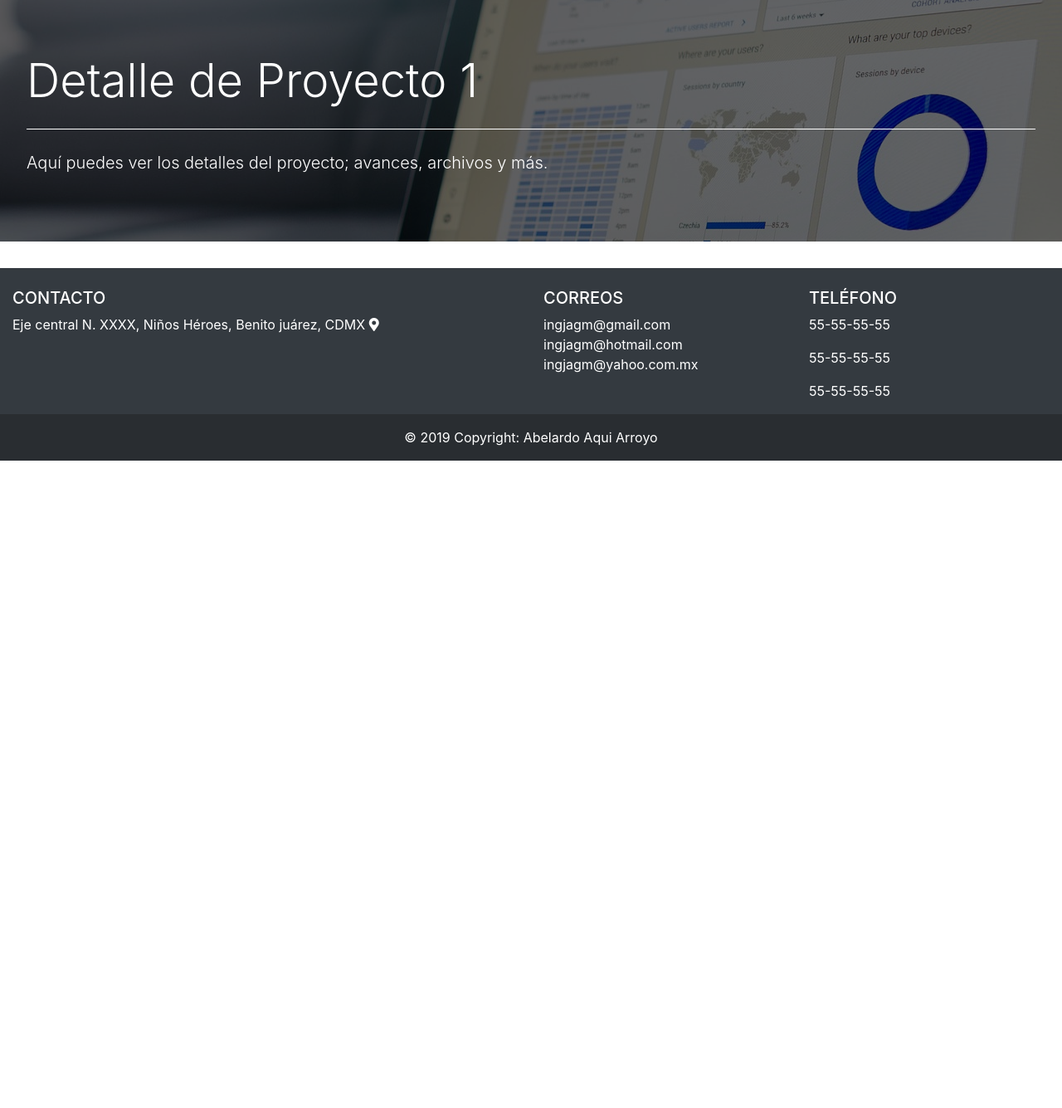
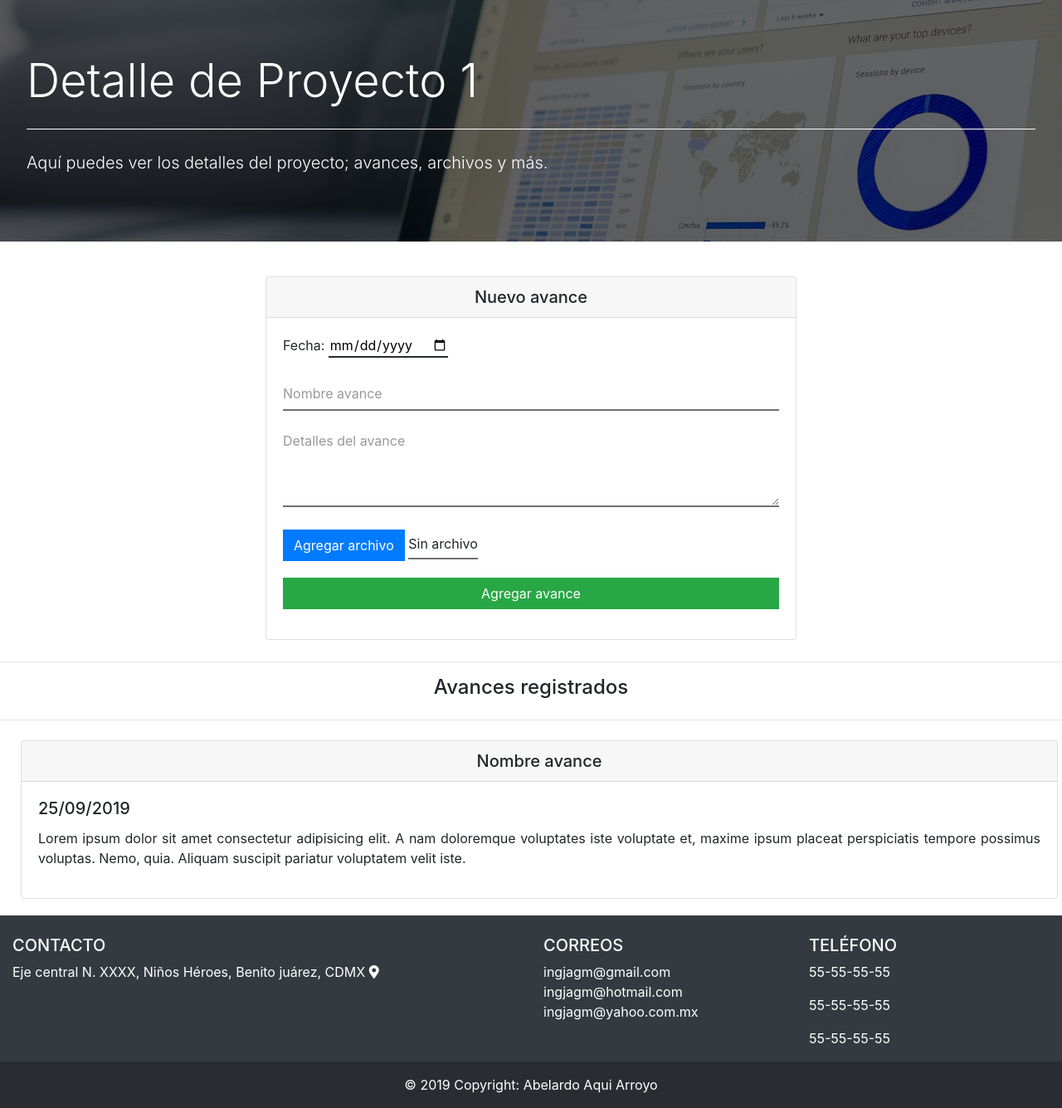
Before and after one commit to TecAbel/ProjectsMan, a PHP site: page /infoProyecto in a window 1280 px wide. Shown: the whole page at 83% size. Before the commit the page ends 555 px from the top, so only its background shows below. Run offline with PHP 8.4, Linux system fonts and the light colour scheme; some libraries are stand-ins or nearby versions.

Commit message:
input file funcionando

```diff
--- a/css/estilos.css
+++ b/css/estilos.css
@@ -53,6 +53,9 @@ form input{
     border-bottom: #292d31 2px solid;
     border-radius: 0;
 }
+.inputArchivo{
+
+}
 form{
     padding: 10px;
 }
@@ -85,6 +88,23 @@ form{
 
 
   }
+  .form-file{
+    position: relative;
+    padding: 12px 0px 5px 0;
+    outline: 0;
+    border: 0;
+    box-shadow: 0 2px 0 0 #707070;
+  }
+  .form-textarea{
+    position: relative;
+    padding: 12px 0px 5px 0;
+    width: 100%;
+    outline: 0;
+    border: 0;
+    box-shadow: 0 2px 0 0 #707070;
+    transition: box-shadow 150ms ease-out;
+    height: 100px;
+  }
 
   .form-input.filled {
     box-shadow: 0 2px 0 0 lightgreen;
@@ -97,7 +117,7 @@ form{
     justify-content: center;
     }
     .card{
-        width: 18rem!important;
+        width: 18rem;
         margin: 10px;
     }
     .card-body{
--- a/infoProyecto.php
+++ b/infoProyecto.php
@@ -11,6 +11,47 @@
 <body>
     <?php echo getHeroProject('Detalle de Proyecto 1','Aquí puedes ver los detalles del proyecto; avances, archivos y más.') ?>
 
+    <form id="frmNuevoAvance" onsubmit="javascript:return false;" method="post">
+        <div class="card w-100" style="margin: 0 auto; max-width: 40rem;">
+            <h5 class="card-header text-center">Nuevo avance</h5>
+            <div class="card-body">
+                <div class="form-group">
+                    <label for="txtDate">Fecha: </label>
+                    <input type="date" id="txtDate" name="txtDate">
+                </div>
+                <div class="form-group">
+                    <label class="form-label" for="txtAvance">Nombre avance</label>
+                    <input type="text" id="txtAvance" name="txtAvance" class="form-input">
+                </div>
+                <div class="form-group">
+                    <label class="form-label" for="txtAvanceDetalle">Detalles del avance</label>
+                    <textarea class="form-textarea" name="txtAvanceDetalle" id="txtAvanceDetalle" cols="30" rows="10"></textarea>
+                </div>
+                <div class="form-group">
+                    <input type="file" name="archivo" id="archivo-real" hidden>
+                    <button class="btn btn-primary rounded-0" id="btnAgregarArchivo">Agregar archivo</button>
+                    <label for="archivo" class="form-file" id="archivo-text">Sin archivo</label>
+                </div>
+                <div class="form-group">
+                    <button id="btnAgregarP" name="btnAgregarP" class="btn btn-success w-100 rounded-0">Agregar avance</button>
+                </div>
+            </div>
+        </div>
+    </form>
+    <hr class="my4">
+    <h4 class="text-center">Avances registrados</h4>
+    <hr class="my-4">
+    <div class="container-fluid">
+        <div class="card w-100">
+            <h5 class="card-header text-center">Nombre avance</h5>
+            <div class="card-body">
+                <h5 class="card-title ">25/09/2019</h5>
+                <p class="text-card text-justify">Lorem ipsum dolor sit amet consectetur adipisicing elit. A nam doloremque voluptates iste voluptate et, maxime ipsum placeat perspiciatis tempore possimus voluptas. Nemo, quia. Aliquam suscipit pariatur voluptatem velit iste.</p>
+            </div>
+        </div>
+    </div>
     <?php echo getFooter() ?>
+    <script src="recursosJS/animated-input.js"></script>
+    <script src="recursosJS/file-button.js"></script>
 </body>
 </html>
--- a/recursosJS/animated-input.js
+++ b/recursosJS/animated-input.js
@@ -11,3 +11,17 @@ $('input').blur(function () {
         $(this).addClass('filed');
     }
 });
+
+$('textarea').focus(function(){
+    $(this).parents('.form-group').addClass('focused');
+});
+
+$('textarea').blur(function () {
+    var inputValue = $(this).val();
+    if(inputValue == ""){
+        $(this).removeClass('filed');
+        $(this).parents('.form.group').removeClass('focused');
+    }else{
+        $(this).addClass('filed');
+    }
+});
--- /dev/null
+++ b/recursosJS/file-button.js
@@ -0,0 +1,15 @@
+const realFile = document.getElementById("archivo-real"),
+btnFile = document.getElementById("btnAgregarArchivo"),
+lblFile = document.getElementById("archivo-text");
+
+btnFile.addEventListener('click', function(){
+    realFile.click();
+});
+
+realFile.addEventListener('change', function () {
+    if(realFile.value){
+        lblFile.innerHTML = realFile.value.match(/[\/\\]([\w\d\s\.\-\(\)]+)$/)[1];
+    }else{
+        lblFile.innerHTML = "Sin archivo";
+    }
+  });
```
Also changed, not shown: proyectos.php (+33 -25 lines).
